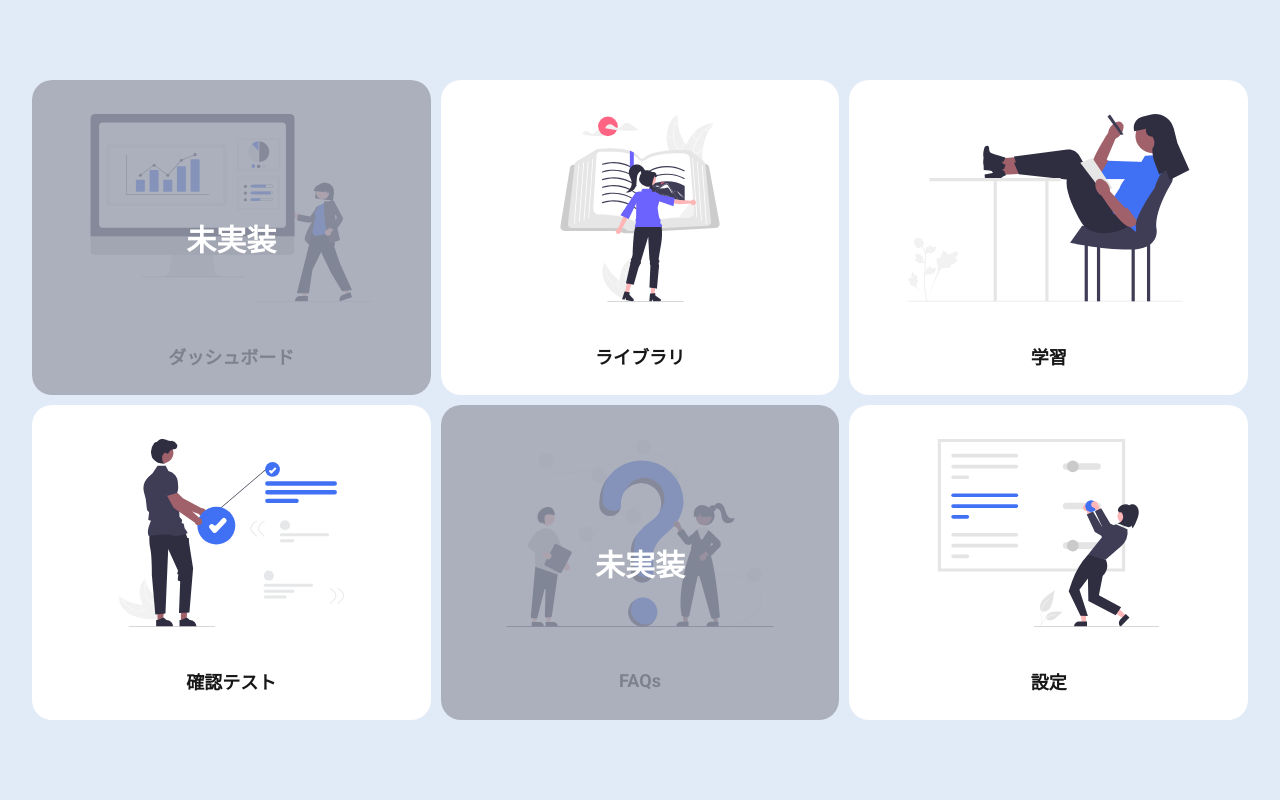
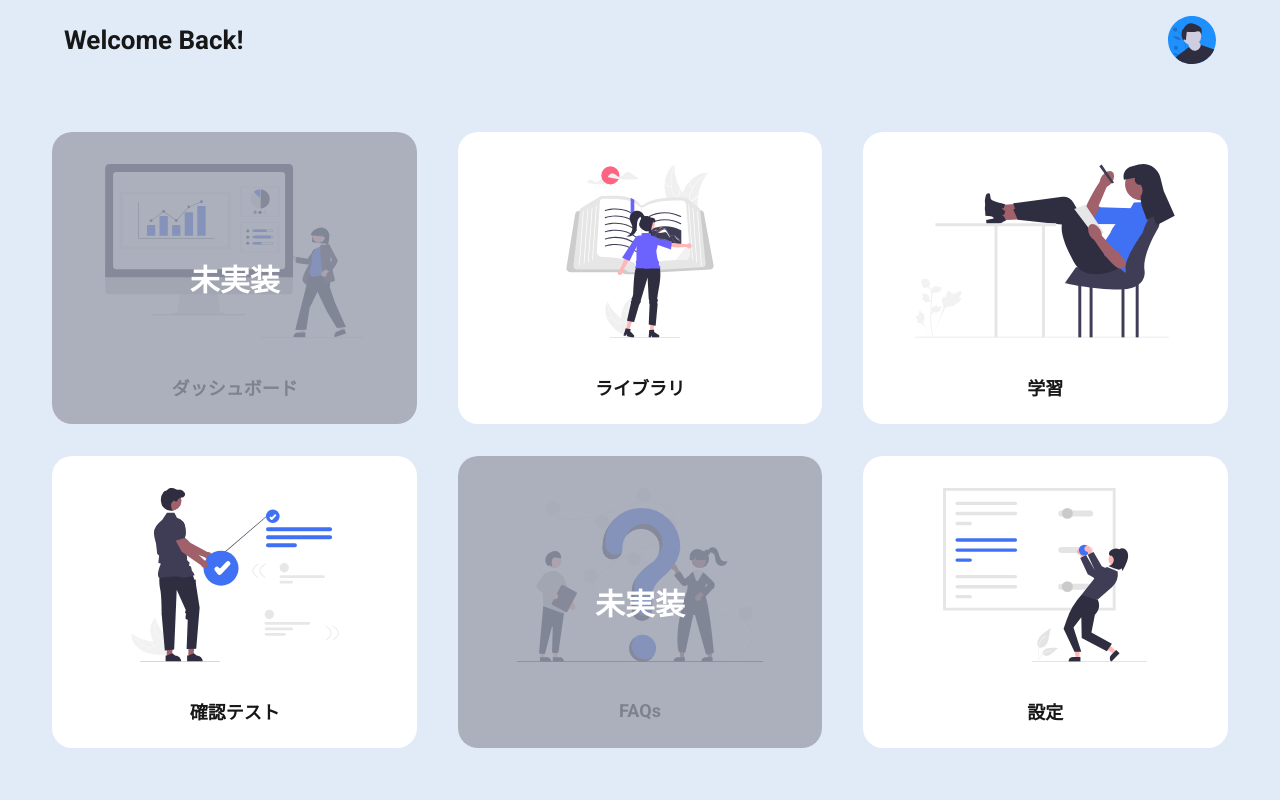
Before and after one commit to y200090/project_research, a Flask app: page /mypage/home in a window 1280 px wide. Run offline with Flask 2, Linux system fonts and the light colour scheme; a user stored in the database is signed in; some libraries are stand-ins or nearby versions.

Commit message:
2022/09/28 14:33

```diff
--- a/static/css/home.css
+++ b/static/css/home.css
@@ -22,8 +22,11 @@
 }
 body {
     position: relative;
-    height: 100vh;
+    /* VIEWPORT: 376px~414px, VALUES: 60px~80px */
+    height: calc(100vh - clamp(3.75rem, -8.618rem + 52.63vw, 5rem));
     width: 100vw;
+    /* VIEWPORT: 376px~414px, VALUES: 60px~80px */
+    margin-top: clamp(3.75rem, -8.618rem + 52.63vw, 5rem);
     display: flex;
     align-items: center;
     justify-content: center;
@@ -35,10 +38,10 @@ body {
     --contents: #202528;
 }
 /* ==================================================================== */
-/* .home-header {
+.home-header {
     position: fixed;
     top: 0;
-    VIEWPORT: 376px~414px, VALUES: 60px~80px
+    /* VIEWPORT: 376px~414px, VALUES: 60px~80px */
     height: clamp(3.75rem, -8.618rem + 52.63vw, 5rem);
     width: 90%;
     display: flex;
@@ -46,7 +49,7 @@ body {
     justify-content: space-between;
 }
 .announce {
-    VIEWPORT: 281px~414px, VALUES: 22px~26px
+    /* VIEWPORT: 281px~414px, VALUES: 22px~26px */
     font-size: clamp(1.375rem, 0.847rem + 3.01vw, 1.625rem);
     font-weight: 600;
     color: var(--text);
@@ -54,17 +57,17 @@ body {
 .user-icon {
     height: 60%;
     cursor: pointer;
-} */
+}
 /* ========================================================= */
 .root-navigator {
-    height: 80%;
+    height: 90%;
     width: 95%;
     display: grid;
     grid-template-rows: repeat(3, 1fr);
     grid-template-columns: repeat(2, 1fr);
-    gap: 10px;
     align-items: center;
     justify-items: center;
+    background-color: var(--background);
 }
 @media screen and (min-width: 1200px) {
     .root-navigator {
@@ -74,8 +77,8 @@ body {
 }
 .nav-link {
     position: relative;
-    height: 100%;
-    width: 100%;
+    height: 90%;
+    width: 90%;
     padding: 10px;
     display: grid;
     grid-template-rows: 80% 20%;
--- a/templates/home.html
+++ b/templates/home.html
@@ -10,10 +10,10 @@
 {% endblock %}
 
 {% block body %}
-    <!-- <header class="home-header">
+    <header class="home-header">
         <span class="announce">Welcome Back!</span>
         <img src="{{ url_for('static', filename='images/undraw_male_avatar_323b.svg') }}" class="user-icon">
-    </header> -->
+    </header>
     <!-- ============================================================================ -->
     <nav class="root-navigator">
         <a href="" class="nav-link dashboard">
```
